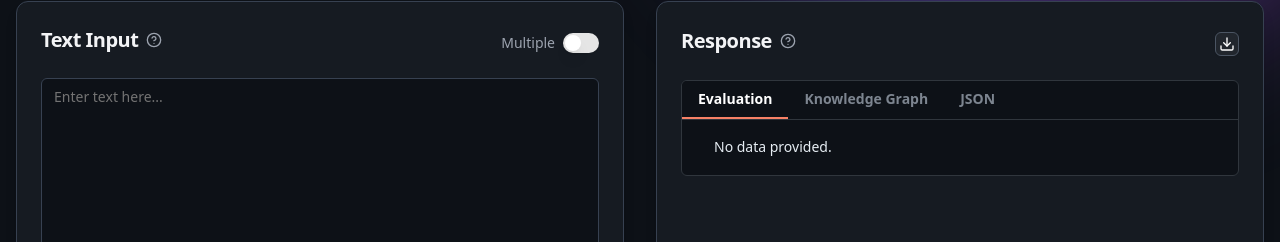
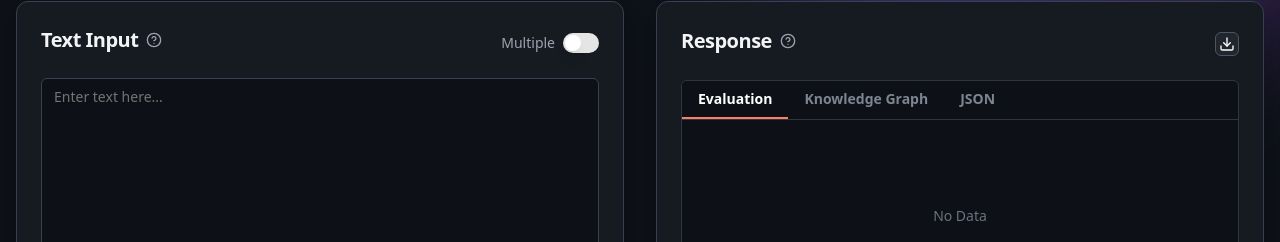
Before and after one commit to JR-1991/md-models-chat, a React (Vite) app: page / in a window 1280 px wide. Shown: the part 558-800 px from the top of the page. Built offline with nearby package versions, Linux system fonts and the light colour scheme; no server answers.

Commit message:
Display `no data` if there is nothing running and empty

```diff
--- a/src/components/viewer.tsx
+++ b/src/components/viewer.tsx
@@ -85,7 +85,7 @@ export function Viewer({
               : "opacity-0 absolute inset-0 pointer-events-none"
           )}
         >
-          {jsonData.length > 0 ? (
+          {jsonData !== "{}" ? (
             <SyntaxHighlighter
               language="json"
               style={{
@@ -113,7 +113,11 @@ export function Viewer({
             >
               {jsonData}
             </SyntaxHighlighter>
-          ) : !evaluation.fits ? null : (
+          ) : !evaluation.fits && jsonData === "{}" ? (
+            <div className="flex justify-center items-center h-40 text-gray-500">
+              <p>No Data</p>
+            </div>
+          ) : (
             <div className="flex justify-center items-center h-40">
               <Spinner color="secondary" />
             </div>
@@ -173,7 +177,9 @@ export function Viewer({
                 </ReactMarkdown>
               </>
             ) : (
-              <ReactMarkdown>No data provided.</ReactMarkdown>
+              <div className="flex justify-center items-center h-40 text-gray-500">
+                <p>No Data</p>
+              </div>
             )}
           </div>
         </div>
@@ -185,11 +191,17 @@ export function Viewer({
               : "opacity-0 absolute inset-0 pointer-events-none"
           )}
         >
-          {knowledgeGraph.triplets?.length > 0 ? (
-            <KnowledgeGraph knowledgeGraph={knowledgeGraph} />
+          {evaluation.reason || knowledgeGraph.triplets?.length > 0 ? (
+            knowledgeGraph.triplets?.length > 0 ? (
+              <KnowledgeGraph knowledgeGraph={knowledgeGraph} />
+            ) : (
+              <div className="flex justify-center items-center h-40">
+                <Spinner color="secondary" />
+              </div>
+            )
           ) : (
-            <div className="flex justify-center items-center h-40">
-              <Spinner color="secondary" />
+            <div className="flex justify-center items-center h-40 text-gray-500 text-sm">
+              <p>No Data</p>
             </div>
           )}
         </div>
```
